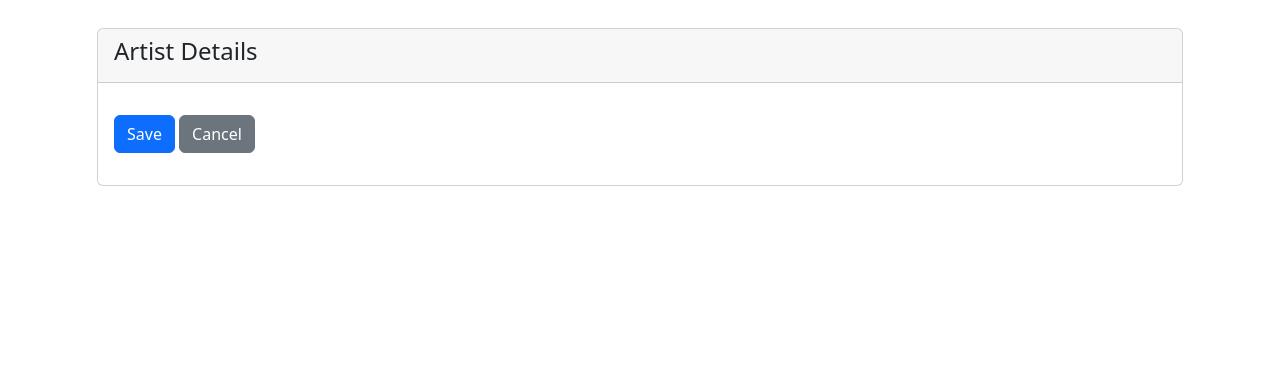
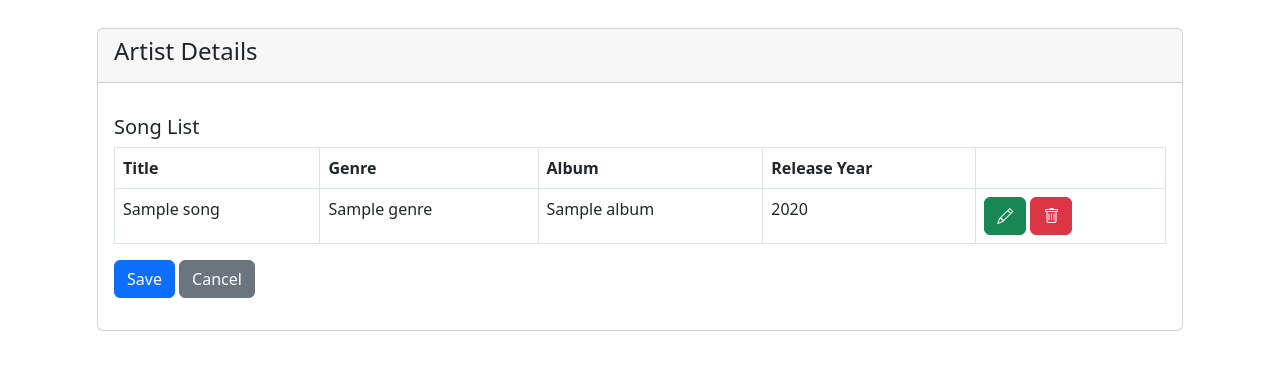
Before and after one commit to wikotun/music_genie_web, a Django app: template templates/edit_artist.html in a window 1280 px wide. Shown: the part 56-426 px from the top of the page. Run offline with Django 4.2, Linux system fonts and the light colour scheme; the template is opened without the code that fills it: most values are stand-ins (such as "Sample title", 1, 10 or a date in 2020); some libraries are stand-ins or nearby versions.

Commit message:
Added list of songs to artist page

```diff
--- a/templates/edit_artist.html
+++ b/templates/edit_artist.html
@@ -1,8 +1,6 @@
 {% extends '_base.html' %}
 {% load crispy_forms_tags %}
-
 {% block title %} Artist Detail{% endblock title%}
-
 {% block content %}
 
 <div class="card">
@@ -10,19 +8,44 @@
         <h4 class="card-title">Artist Details</h4>
     </div>
     <div class="card-body">
-
         <p class="card-text">
         <form method="post" enctype="multipart/form-data" novalidate>
             {% csrf_token %}
-
             {{ form | crispy }}
 
-            <button type="submit" class="btn btn-primary">Save</button>
-            <a href="{% url 'artists' %}" class="btn btn-secondary">Cancel</a>
+            {% if songs %}
+            <p class="card-text">
+                <h5 class="card-title">Song List</h5>
+                <table class="table table-bordered striped table-hover">
+                    <thead>
+                        <tr>
+                            <th scope="col">Title</th>
+                            <th scope="col">Genre</th>
+                            <th scope="col">Album</th>
+                            <th scope="col">Release Year</th>
+                            <th scope="col"></th>
+                        </tr>
+                    </thead>
+                    <tbody>
+                        {% for song in songs %}
+                        <tr>
+                            <td>{{song.title}}</td>
+                            <td>{{song.genre}}</td>
+                            <td>{{song.album}}</td>
+                            <td>{{song.release_year}}</td>
+                            <td>
+                                <a href="/song-details/{{song.id}}" class="btn btn btn-success" type="button"><i class="bi bi-pencil"></i></a>
+                                <a href="/song-delete/{{song.id}}" class="btn btn btn-danger" type="button"><i class="bi bi-trash"></i></a>
+                            </td>
+                        </tr>
+                        {% endfor %}
+                    </tbody>
+                </table>
+            </p>
+            {% endif %}
+            <button type="submit" class="btn btn-primary">Save</button> <a href="{% url 'artists' %}" class="btn btn-secondary">Cancel</a>
         </form>
         </p>
     </div>
 </div>
-
-
 {% endblock content %}
--- a/templates/list_songs.html
+++ b/templates/list_songs.html
@@ -39,7 +39,7 @@
                         <td>{{song.release_year}}</td>
                         <td>
                             <a href="song-details/{{song.id}}" class="btn btn btn-success" type="button"><i class="bi bi-pencil"></i></a>
-                            <a href="song-delete/{{artist.id}}" class="btn btn btn-danger" type="button"><i class="bi bi-trash"></i></a>
+                            <a href="song-delete/{{song.id}}" class="btn btn btn-danger" type="button"><i class="bi bi-trash"></i></a>
                         </td>
                     </tr>
                     {% endfor %}
```
Also changed, not shown: music_app/views.py (+12 -3 lines), db.sqlite3.
